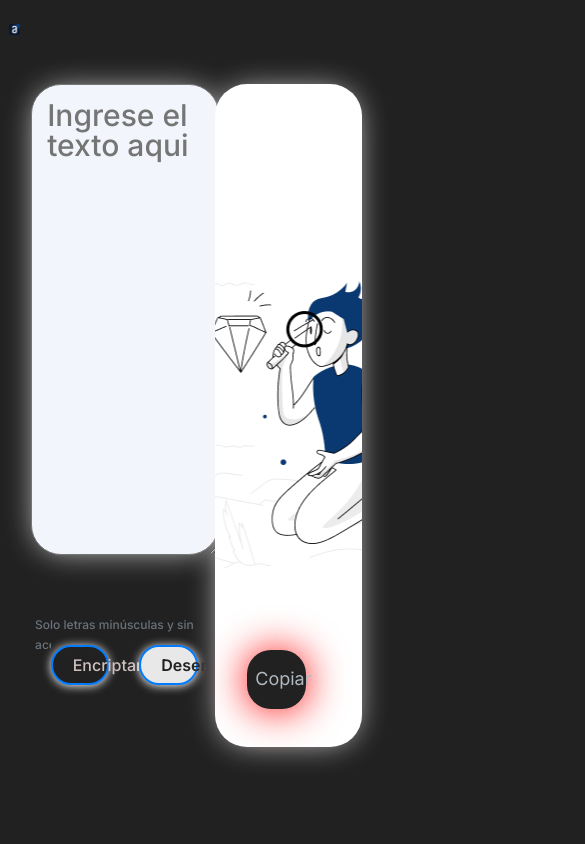
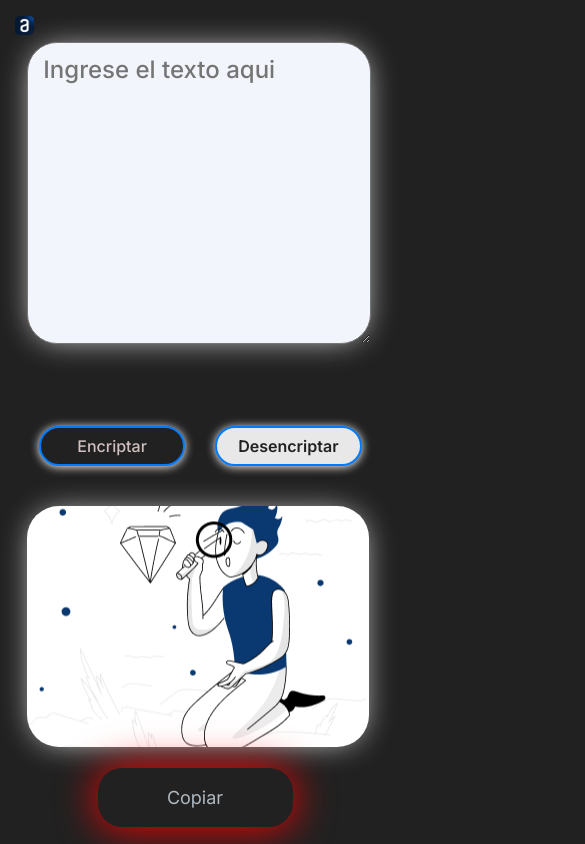
Before and after one commit to D-W8009/encriptador-alura, a plain HTML site: page index.html in a window 390 px wide. Shown: the top 844 px of the page, 585 px wide, since content can reach past the window. Drawn offline with Linux system fonts and the light colour scheme.

Commit message:
encriptador-alura

```diff
--- a/style.css
+++ b/style.css
@@ -136,6 +136,7 @@
     text-align: center;
     box-shadow: 0px 1px 40px rgb(255, 1, 1);
     transition: background-color 0.3s ease;
+    align-items: center;
 }
 
 .copiar:active {
@@ -227,3 +228,63 @@
     position: absolute;
     background: none;
 }
+
+@media (max-width: 768px) {
+
+    .logo-alura {
+        width: 5%;
+        margin-left: 2%;
+    }
+
+    .text-area {
+        width: 80%;
+        height: 32%;
+        left: 7%;
+        top: 5%;
+        font-size: 24px;
+    }
+
+    .mensaje-salida {
+        width: 80%;
+        height: 25%;
+        left: 7%;
+        top: 60%;
+        font-size: 24px;
+    }
+
+    .botones {
+        display: flex;
+        flex-direction: row;
+        align-items: flex-start;
+        padding: 1% 0;
+        gap: 30px;
+        position: absolute;
+        width: 150%;
+        left: 10%;
+        top: 50%;
+    }
+
+    .copiar {
+        align-items: center;
+        padding: 1% 0;
+        gap: 30px;
+        position: absolute;
+        width: 50%;
+        left: 25%;
+        top: 91%;
+    }
+
+    #mensajeInformativo, #mensaje-copiar, #alerta-copiar, #alerta-error {
+        font-size: 12px;
+        left: 30%;
+        top: 235px;
+        position: relative;
+    }
+
+    #mensaje-alerta {
+        font-size: 12px;
+        left: 10%;
+        top: 235px;
+        position: relative;
+    }
+}
```
